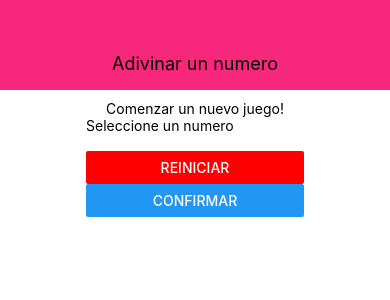
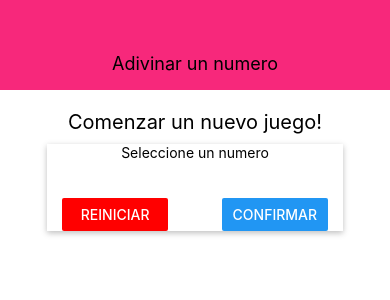
Before and after one commit to erickvicentin/RN-game-guide, a React Native app: screen / in a window 390 px wide. Shown: the top 300 px of the page. Built offline with nearby package versions, Linux system fonts and the light colour scheme.

Commit message:
se crean estilos para los componentes de la pantalla StartScreen

```diff
--- a/styles/StartScreen.js
+++ b/styles/StartScreen.js
@@ -5,6 +5,35 @@ const style = StyleSheet.create ({
         flex: 1,
         padding: 10,
         alignItems: 'center',
+    },
+    buttonContainer: {
+        flexDirection: 'row',
+        justifyContent: 'space-between',
+        width: '100%',
+        paddingHorizontal: 15
+    },
+    button: {
+        width: '40%'
+    },
+    inputContainer: {
+        width: 300,
+        maxWidth: '80%',
+        alignItems: 'center',
+        shadowColor: 'black',
+        shadowOffset: { width: 0 , height: 2 },
+        shadowRadius: 6,
+        shadowOpacity: 0.26,
+        backgroundColor: 'white',
+        elevation: 5,
+    },
+    title: {
+        fontSize: 20,
+        marginVertical: 10
+    },
+    inputText: {
+        width: '80%',
+        marginBottom: 20,
+        textAlign: 'center',
     }
 });
 
```
